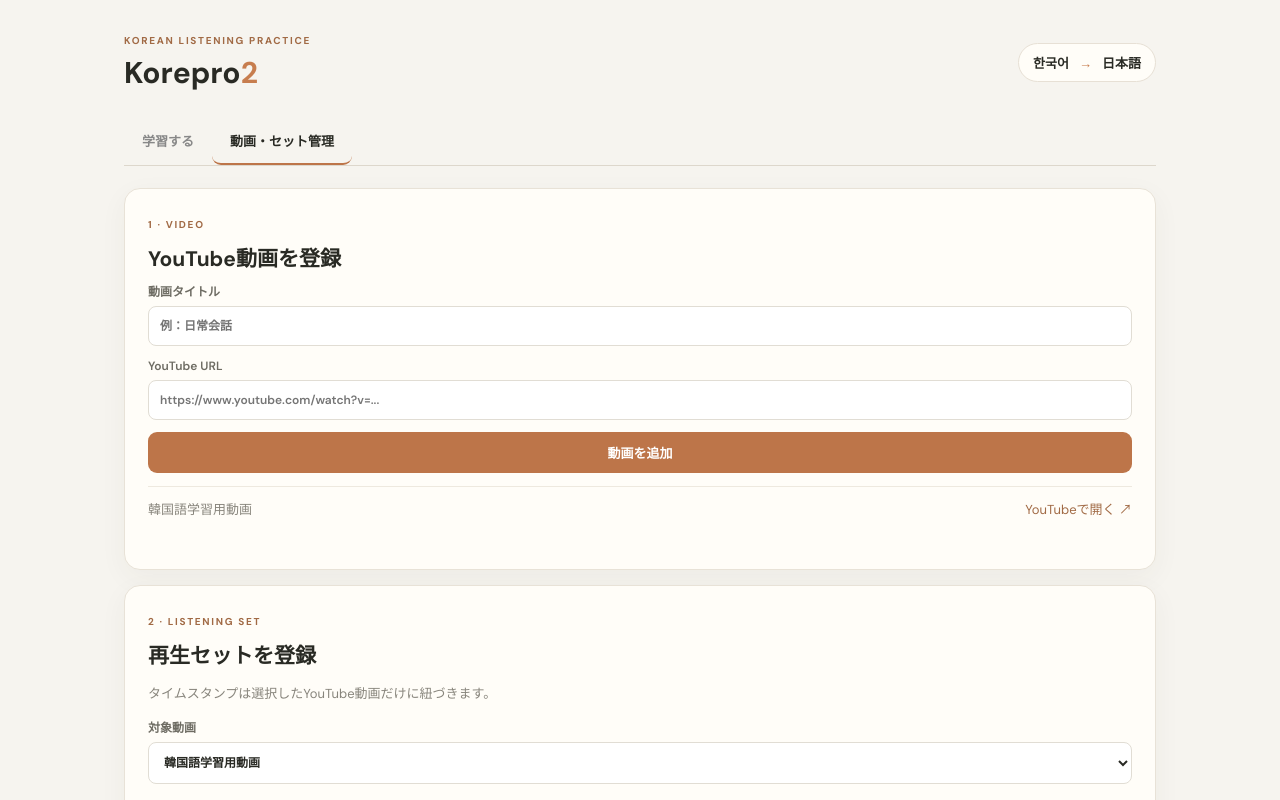
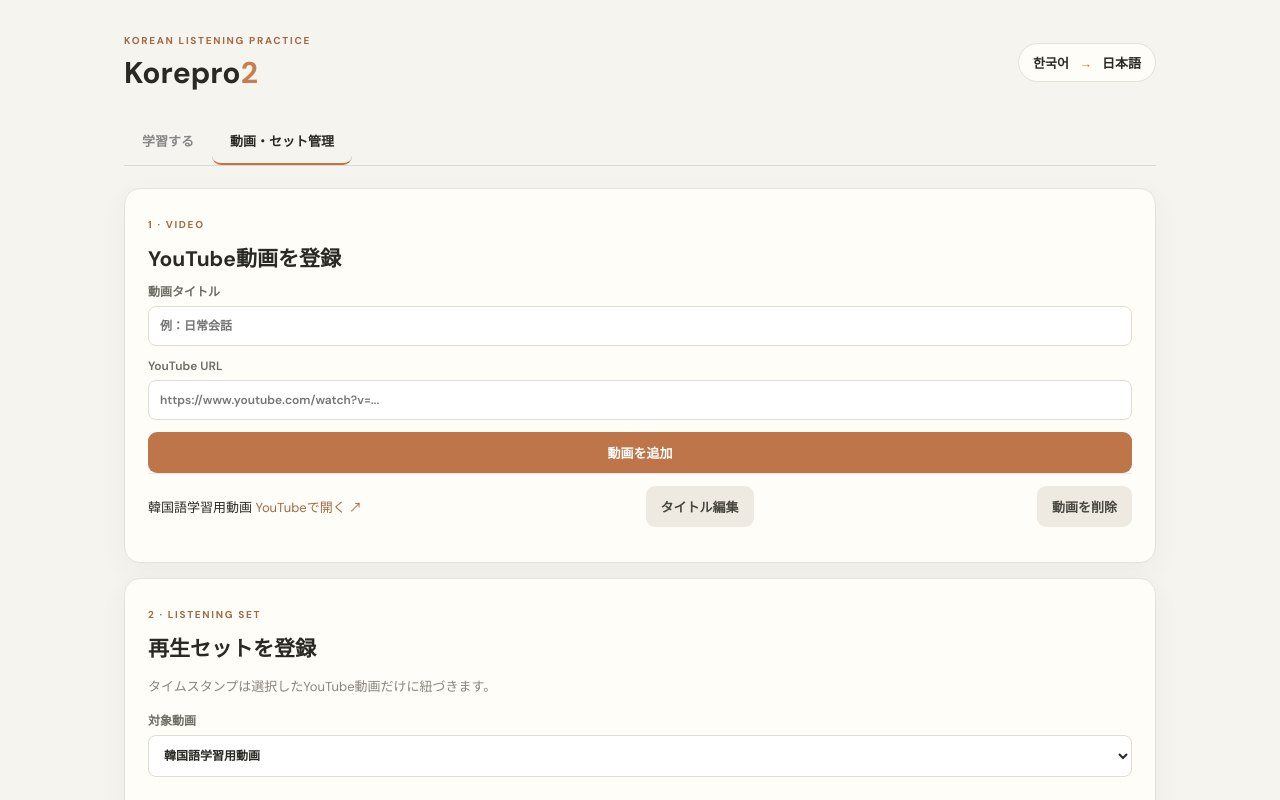
Before and after one commit to bonse-hu/korepro2, a React (Vite) app: page / in a window 1280 px wide. Both pictures are taken after a click on the button "動画・セット管理". Shown: the top 800 px of the page. Built offline with nearby package versions, Linux system fonts and the light colour scheme.

Commit message:
Add video delete and title editing controls

```diff
--- a/src/App.tsx
+++ b/src/App.tsx
@@ -118,6 +118,8 @@ export default function App() {
 
   const [title, setTitle] = useState('');
   const [url, setUrl] = useState('');
+  const [editingVideoTitleId, setEditingVideoTitleId] = useState('');
+  const [editingVideoTitle, setEditingVideoTitle] = useState('');
   const [backupFilename, setBackupFilename] = useState('korepro2-backup');
   const [video, setVideo] = useState('CR3HCCw5t60');
   const [selectedVideo, setSelectedVideo] = useState(
@@ -467,6 +469,58 @@ export default function App() {
     setUrl('');
   };
 
+  const beginVideoTitleEdit = (item: Video) => {
+    setEditingVideoTitleId(item.id);
+    setEditingVideoTitle(item.title);
+  };
+
+  const saveVideoTitle = () => {
+    const nextTitle = editingVideoTitle.trim();
+    if (!nextTitle) {
+      alert('動画タイトルを入力してください');
+      return;
+    }
+    setData((currentData) => ({
+      ...currentData,
+      videos: currentData.videos.map((item) =>
+        item.id === editingVideoTitleId ? { ...item, title: nextTitle } : item,
+      ),
+    }));
+    setEditingVideoTitleId('');
+    setEditingVideoTitle('');
+  };
+
+  const deleteVideo = (item: Video) => {
+    const relatedClips = data.segments.filter(
+      (clip) => clip.videoId === item.videoId,
+    );
+    if (
+      !confirm(
+        `「${item.title}」を削除しますか？この動画に登録したセット${relatedClips.length ? `（${relatedClips.length}件）` : ''}も削除されます。`,
+      )
+    ) {
+      return;
+    }
+
+    const relatedClipIds = new Set(relatedClips.map((clip) => clip.id));
+    const updatedMastered = masteredRef.current.filter(
+      (masteredId) => !relatedClipIds.has(masteredId),
+    );
+    masteredRef.current = updatedMastered;
+    setMastered(updatedMastered);
+    setData((currentData) => ({
+      ...currentData,
+      videos: currentData.videos.filter((videoItem) => videoItem.id !== item.id),
+      segments: currentData.segments.filter(
+        (clip) => clip.videoId !== item.videoId,
+      ),
+    }));
+    if (editingVideoTitleId === item.id) {
+      setEditingVideoTitleId('');
+      setEditingVideoTitle('');
+    }
+  };
+
   const save = (event?: FormEvent, capturedEnd?: string): boolean => {
     event?.preventDefault();
     const startSeconds = secs(start);
@@ -664,9 +718,31 @@ export default function App() {
               <button className="primary">動画を追加</button>
             </form>
             {data.videos.map((item) => (
-              <p className="row" key={item.id}>
-                {item.title}{' '}<a href={item.url} target="_blank" rel="noreferrer">YouTubeで開く ↗</a>
-              </p>
+              <div className="row" key={item.id}>
+                <div>
+                  {editingVideoTitleId === item.id ? (
+                    <input
+                      aria-label={`${item.title}の動画タイトル`}
+                      value={editingVideoTitle}
+                      onChange={(event) => setEditingVideoTitle(event.target.value)}
+                    />
+                  ) : (
+                    <>{item.title}{' '}<a href={item.url} target="_blank" rel="noreferrer">YouTubeで開く ↗</a></>
+                  )}
+                </div>
+                {editingVideoTitleId === item.id ? (
+                  <>
+                    <button type="button" onClick={saveVideoTitle}>保存</button>
+                    <button type="button" onClick={() => {
+                      setEditingVideoTitleId('');
+                      setEditingVideoTitle('');
+                    }}>キャンセル</button>
+                  </>
+                ) : (
+                  <button type="button" onClick={() => beginVideoTitleEdit(item)}>タイトル編集</button>
+                )}
+                <button type="button" onClick={() => deleteVideo(item)}>動画を削除</button>
+              </div>
             ))}
           </section>
 
```
